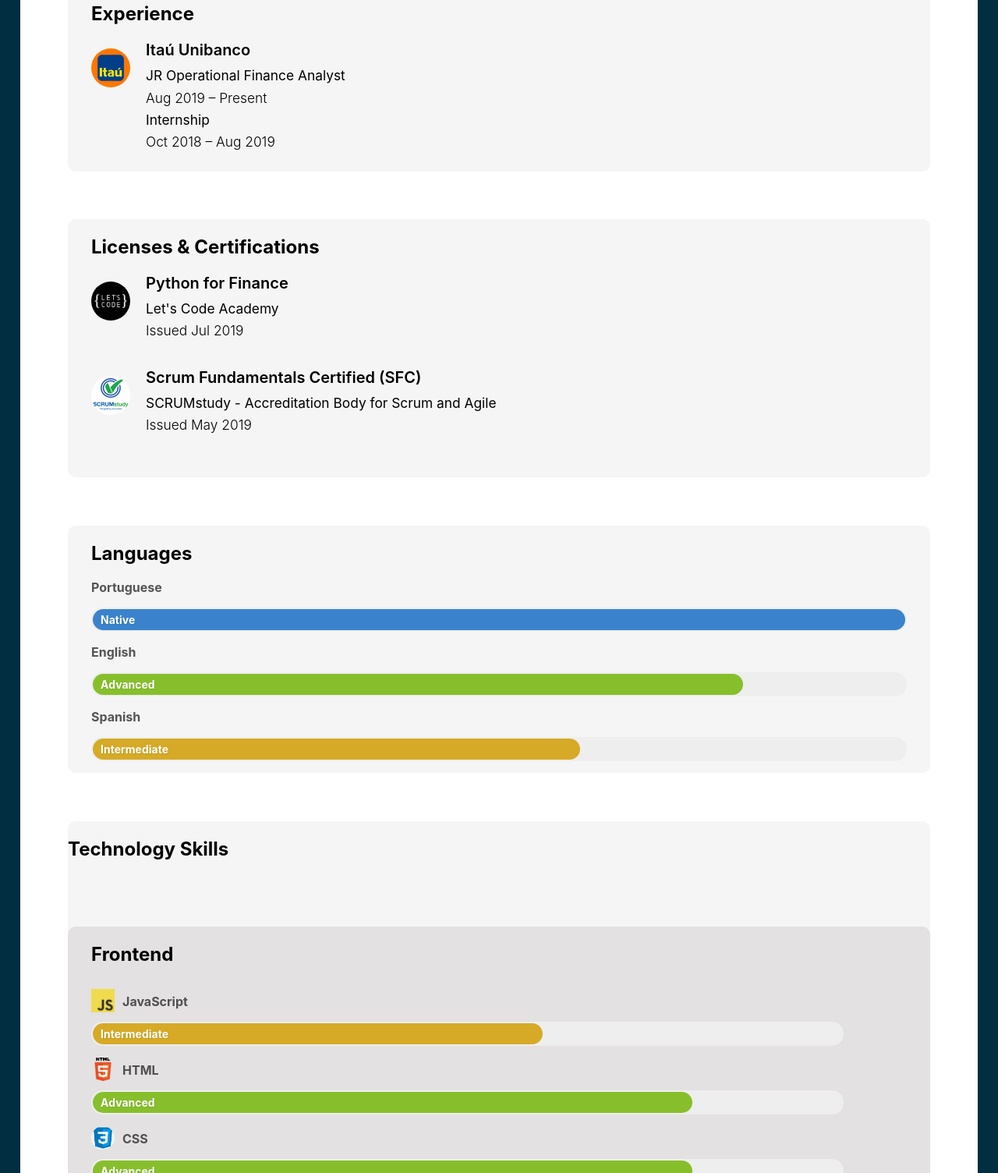
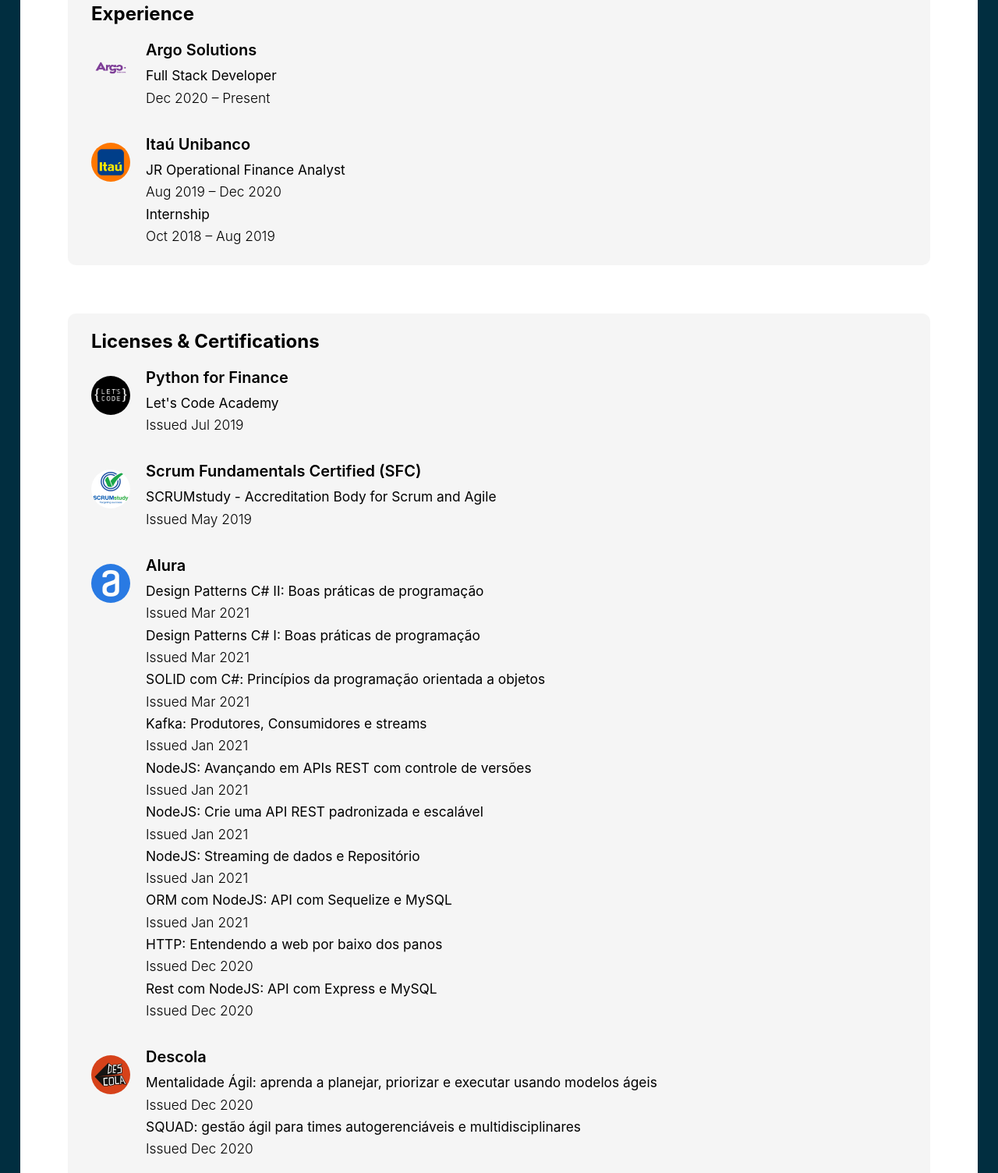
Before and after one commit to kikepola/my-cv, a React app: page / in a window 1280 px wide. Shown: the part 1370-2874 px from the top of the page at 78% size. Built offline with nearby package versions, Linux system fonts and the light colour scheme.

Commit message:
Updating experiences and certifications

```diff
--- a/public/index.html
+++ b/public/index.html
@@ -7,7 +7,7 @@
     <meta name="theme-color" content="#000000" />
     <meta
       name="description"
-      content="Web site created using create-react-app"
+      content="This is my skills"
     />
     <link rel="apple-touch-icon" href="%PUBLIC_URL%/logo192.png" />
     <!--
@@ -24,7 +24,7 @@
       work correctly both with client-side routing and a non-root public URL.
       Learn how to configure a non-root public URL by running `npm run build`.
     -->
-    <title>React App</title>
+    <title>Poladian</title>
   </head>
   <body>
     <noscript>You need to enable JavaScript to run this app.</noscript>
--- a/src/components/Certifications/Certifications.css
+++ b/src/components/Certifications/Certifications.css
@@ -7,6 +7,7 @@
     padding-top: 1px;
     padding-bottom: 40px;
     border-radius: 10px;
+    margin-top: 90px;
 }
 
 .Certification{
--- a/src/components/Certifications/Certifications.js
+++ b/src/components/Certifications/Certifications.js
@@ -2,7 +2,8 @@
 import './Certifications.css';
 import LetsCode from './../../assets/img/lets_code.png';
 import SCRUMstudy from './../../assets/img/SCRUMStudy.png'
-
+import Alura from './../../assets/img/alura.jpg';
+import Descola from './../../assets/img/descola.jpg';
 
 export default function Certifications(){
     return(
@@ -24,6 +25,54 @@
                     <p className="CertificationYear">Issued May 2019</p>
                 </div>
             </div>
+            <div className="Certification">
+                <img src={Alura} className="SCRUMstudyLogo" alt="SCRUMstudyLogo"/>
+                <div className="CertificationContent">
+                    <p className="CertificationInstituteName">Alura</p>
+
+                    <p className="CertificationTitle">Design Patterns C# II: Boas práticas de programação</p>
+                    <p className="CertificationYear">Issued Mar 2021</p>
+
+                    <p className="CertificationTitle">Design Patterns C# I: Boas práticas de programação</p>
+                    <p className="CertificationYear">Issued Mar 2021</p>
+
+                    <p className="CertificationTitle">SOLID com C#: Princípios da programação orientada a objetos</p>
+                    <p className="CertificationYear">Issued Mar 2021</p>
+
+                    <p className="CertificationTitle">Kafka: Produtores, Consumidores e streams</p>
+                    <p className="CertificationYear">Issued Jan 2021</p>
+
+                    <p className="CertificationTitle">NodeJS: Avançando em APIs REST com controle de versões</p>
+                    <p className="CertificationYear">Issued Jan 2021</p>
+
+                    <p className="CertificationTitle">NodeJS: Crie uma API REST padronizada e escalável</p>
+                    <p className="CertificationYear">Issued Jan 2021</p>
+
+                    <p className="CertificationTitle">NodeJS: Streaming de dados e Repositório</p>
+                    <p className="CertificationYear">Issued Jan 2021</p>
+
+                    <p className="CertificationTitle">ORM com NodeJS: API com Sequelize e MySQL</p>
+                    <p className="CertificationYear">Issued Jan 2021</p>
+
+                    <p className="CertificationTitle">HTTP: Entendendo a web por baixo dos panos</p>
+                    <p className="CertificationYear">Issued Dec 2020</p>
+
+                    <p className="CertificationTitle">Rest com NodeJS: API com Express e MySQL</p>
+                    <p className="CertificationYear">Issued Dec 2020</p>
+                </div>
+            </div>
+            <div className="Certification">
+                <img src={Descola} className="SCRUMstudyLogo" alt="SCRUMstudyLogo"/>
+                <div className="CertificationContent">
+                    <p className="CertificationInstituteName">Descola</p>
+
+                    <p className="CertificationTitle">Mentalidade Ágil: aprenda a planejar, priorizar e executar usando modelos ágeis</p>
+                    <p className="CertificationYear">Issued Dec 2020</p>
+
+                    <p className="CertificationTitle">SQUAD: gestão ágil para times autogerenciáveis e multidisciplinares</p>
+                    <p className="CertificationYear">Issued Dec 2020</p>
+                </div>
+            </div>
         </div>
     );
 }
--- a/src/components/Experience/Experience.css
+++ b/src/components/Experience/Experience.css
@@ -9,7 +9,7 @@
     border-radius: 10px;
 }
 
-.Itau{
+.ExperienceCard{
     display: flex;
     flex-wrap: wrap;
     margin-top: 30px;
@@ -37,7 +37,7 @@
     margin-top: -10px;
 }
 
-.ItauLogo{
+.ExperienceLogo{
     height: 80px;
     width: 80px;
     border-radius: 50%;
@@ -53,12 +53,12 @@
         width: 100%;
     }
 
-    .Itau{
+    .ExperienceCard{
         display: flex;
         flex-wrap: initial;
     }
 
-    .ItauLogo{
+    .ExperienceLogo{
         height: 50px;
         width: 50px;
         border-radius: 50%;
--- a/src/components/Experience/Experience.js
+++ b/src/components/Experience/Experience.js
@@ -1,17 +1,26 @@
 import React from  'react';
 import './Experience.css'
 import ItauLogo from './../../assets/img/itau.png';
+import ArgoLogo from './../../assets/img/argo.png';
 
 export default function Experience(){
     return(
         <div className="Experience">
             <h2>Experience</h2>
-            <div className="Itau">
-                <img src={ItauLogo} className="ItauLogo" alt="ItauLogo"/>
+            <div className="ExperienceCard">
+                <img src={ArgoLogo} className="ExperienceLogo" alt="ArgoLogo"/>
+                <div className="ExperienceContent">
+                    <p className="ExperienceInstituteName">Argo Solutions</p>
+                    <p className="ExperienceTitle">Full Stack Developer</p>
+                    <p className="ExperienceYear">Dec 2020 – Present</p>
+                </div>
+            </div>
+            <div className="ExperienceCard">
+                <img src={ItauLogo} className="ExperienceLogo" alt="ItauLogo"/>
                 <div className="ExperienceContent">
                     <p className="ExperienceInstituteName">Itaú Unibanco</p>
                     <p className="ExperienceTitle">JR Operational Finance Analyst</p>
-                    <p className="ExperienceYear">Aug 2019 – Present</p>
+                    <p className="ExperienceYear">Aug 2019 – Dec 2020</p>
                     <p className="ExperienceTitle">Internship</p>
                     <p className="ExperienceYear">Oct 2018 – Aug 2019</p>
                 </div>
```
Also changed, not shown: public/favicon.ico, src/assets/img/alura.jpg (added), src/assets/img/argo.png (added), src/assets/img/descola.jpg (added).
